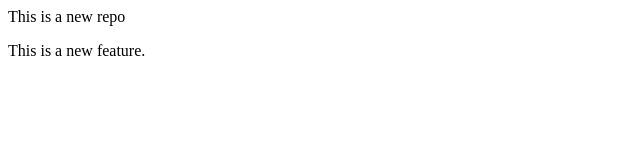
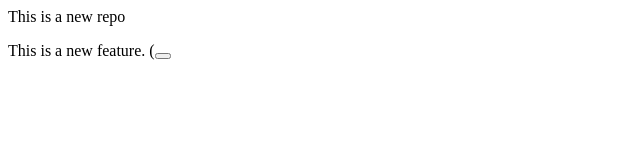
Before and after one commit to tejaskarade100/localrepo, a plain HTML site: page index.html in a window 1280 px wide. Shown: the full height of the page, 0-640 px from the left. Drawn offline with Linux system fonts and the light colour scheme.

Commit message:
Add button

```diff
--- a/index.html
+++ b/index.html
@@ -1,2 +1,2 @@
 <p>This is a new repo</p>
-<p>This is  a new feature.</p>
+<p>This is  a new feature. (<button></button></p>
```
